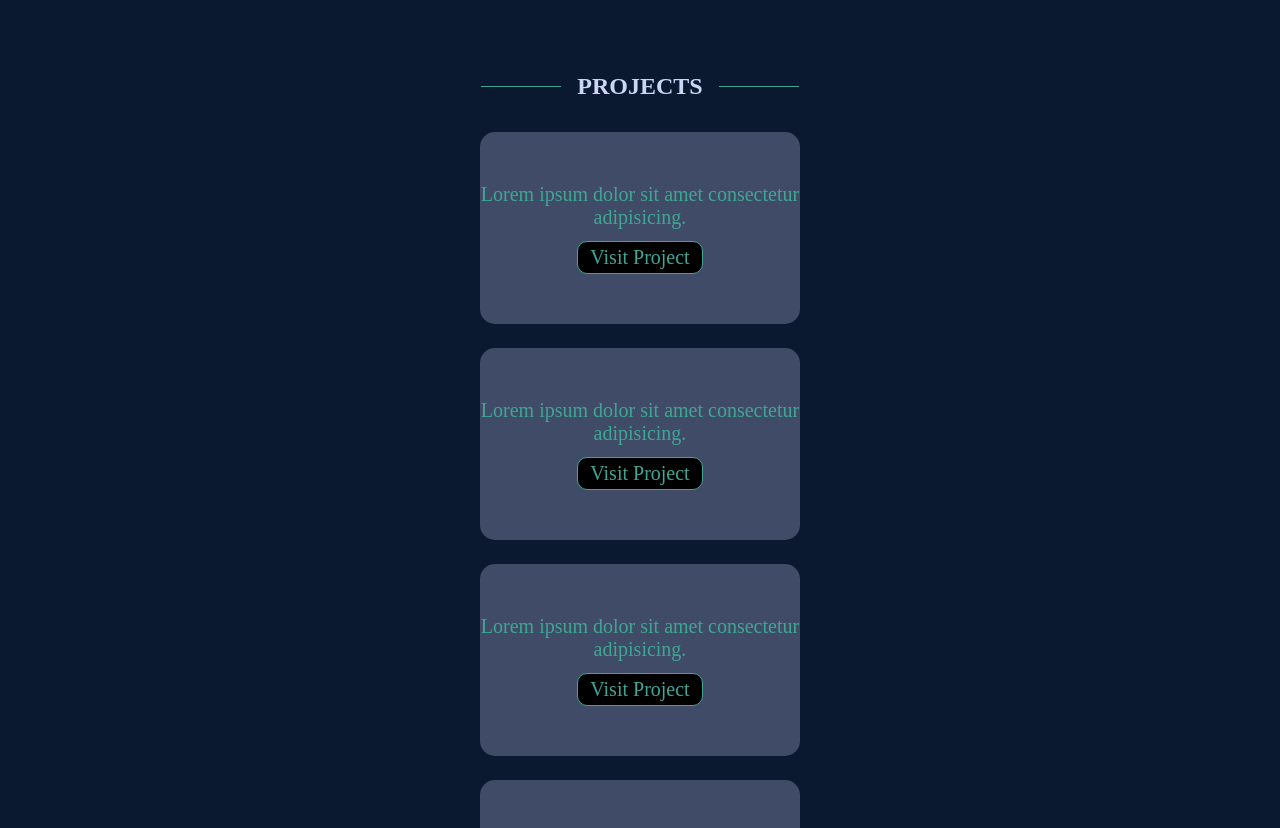
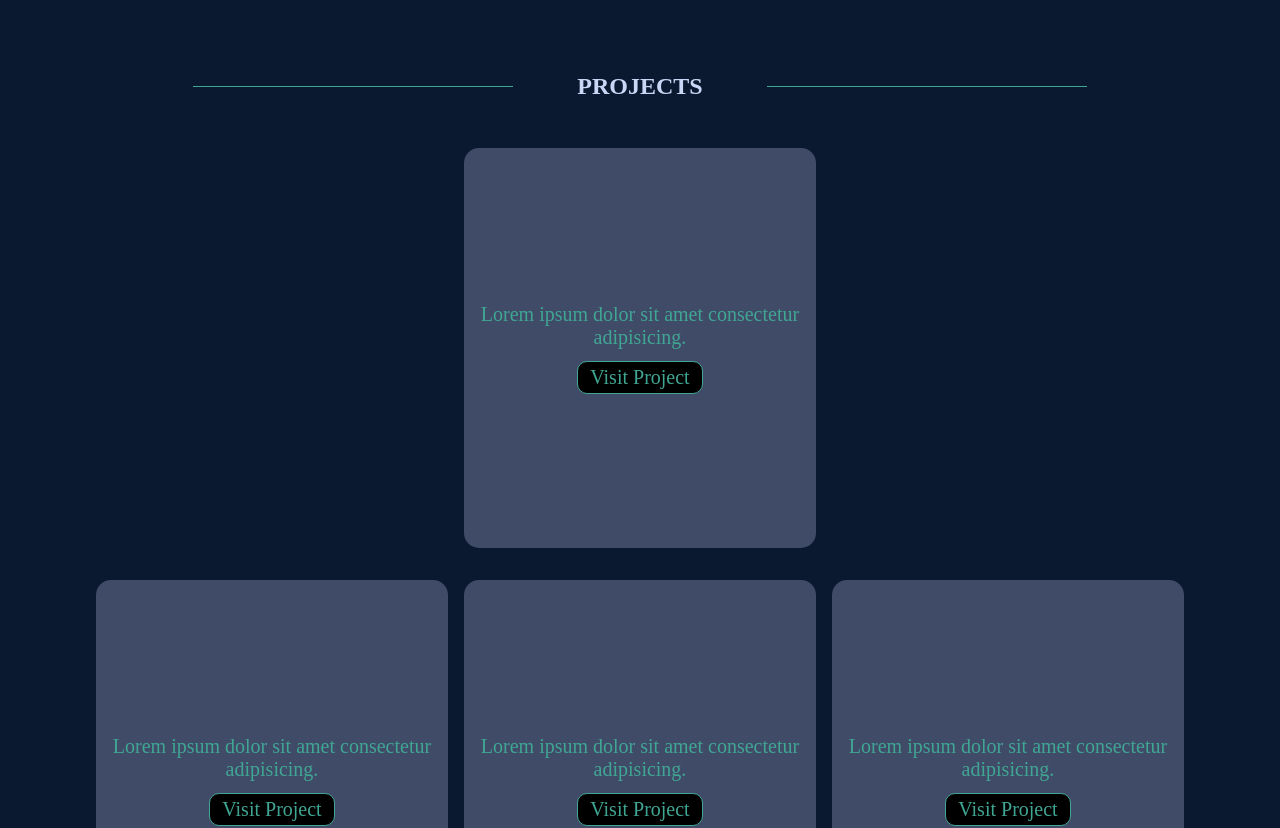
Before and after one commit to TheCaptainKimchi/portfolio, a React (Create React App) app: page / in a window 1280 px wide. Shown: the part 960-1788 px from the top of the page. Built offline with nearby package versions, Linux system fonts and the light colour scheme.

Commit message:
Adjusted responsive design for projects component.

```diff
--- a/src/Components/Projects/Projects.scss
+++ b/src/Components/Projects/Projects.scss
@@ -1,4 +1,5 @@
 @use "../../Styles/Partials/variables" as *;
+@use "../../Styles/Partials/breakpoints" as *;
 
 .projects {
   width: 100%;
@@ -31,6 +32,33 @@
       flex-direction: column;
     }
   }
+  @include tablet {
+    padding-bottom: 3rem;
+    &__header {
+      &-line {
+        width: 14rem;
+      }
+      &-title {
+        padding: 0 2rem;
+      }
+    }
+  }
+  @include desktop {
+    padding-bottom: 5rem;
+    &__header {
+      &-line {
+        width: 20rem;
+      }
+      &-title {
+        padding: 0 4rem;
+      }
+    }
+    &__samples {
+      &-list {
+        flex-direction: row;
+      }
+    }
+  }
 }
 .card {
   width: 20rem;
@@ -59,4 +87,27 @@
       color: $green;
     }
   }
+  @include tablet {
+    width: 40rem;
+    height: 20rem;
+  }
+  @include desktop {
+    width: 22rem;
+    height: 25rem;
+    margin: 1rem 0.5rem;
+    p,
+    a {
+      opacity: 0;
+      transition: opacity 0.5s ease-in-out;
+    }
+    &:hover {
+      p,
+      a {
+        opacity: 1;
+      }
+      a {
+        text-decoration: none;
+      }
+    }
+  }
 }
```
